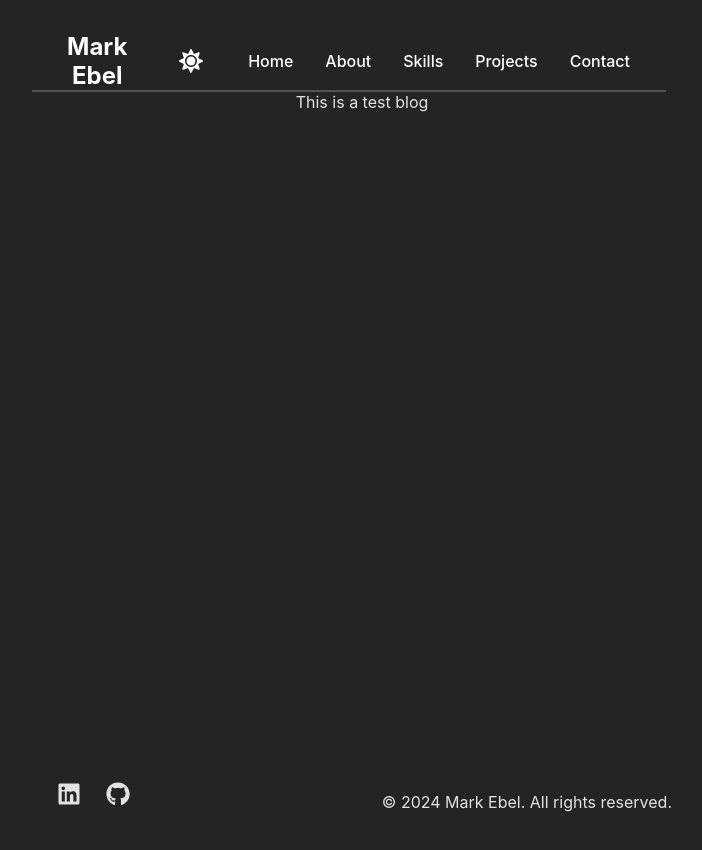
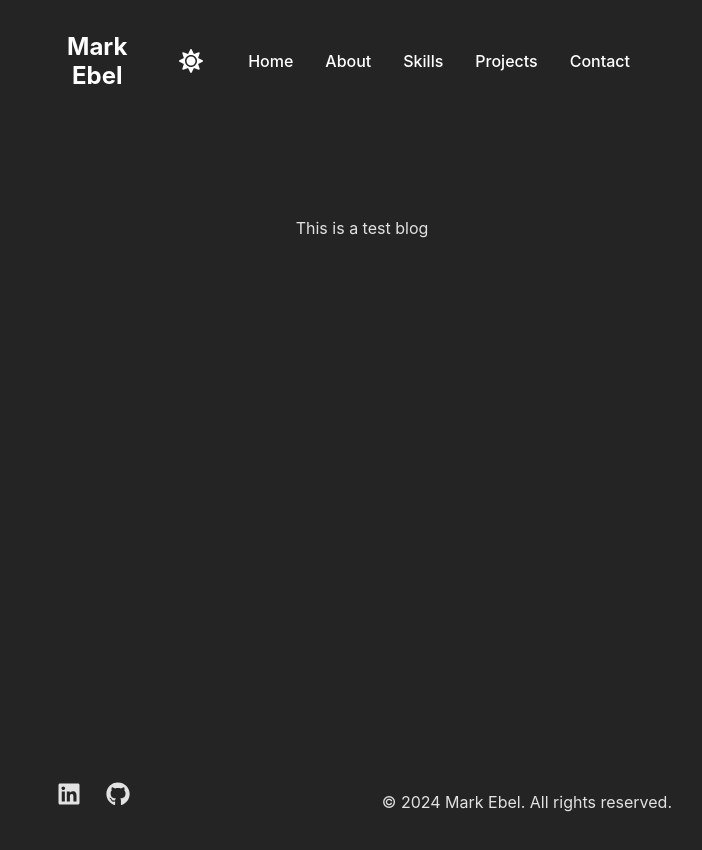
Before and after one commit to MarkEbel/Portfolio, a React (Vite) app in the folder myOwnWebsite/: page /resume/Blog in a window 1280 px wide. Shown: the top 850 px of the page, without its empty margins (278-980 px from the left). Built offline with nearby package versions, Linux system fonts and the light colour scheme.

Commit message:
more styling

```diff
--- a/myOwnWebsite/src/css/Navbar.css
+++ b/myOwnWebsite/src/css/Navbar.css
@@ -15,8 +15,8 @@
   justify-content: space-between; /* Distribute space between name and nav links */
   align-items: center; /* Align items vertically */
   padding: 0 20px; /* Add padding to the left and right */
-  border-bottom: 2px solid #e6e6e63c; /* This creates the horizontal bar */
   z-index: 1000; /* Ensure it stays above the rest of the content */
+  margin-bottom: 8em;
 }
 .navbar-left {
   display: flex;
```
